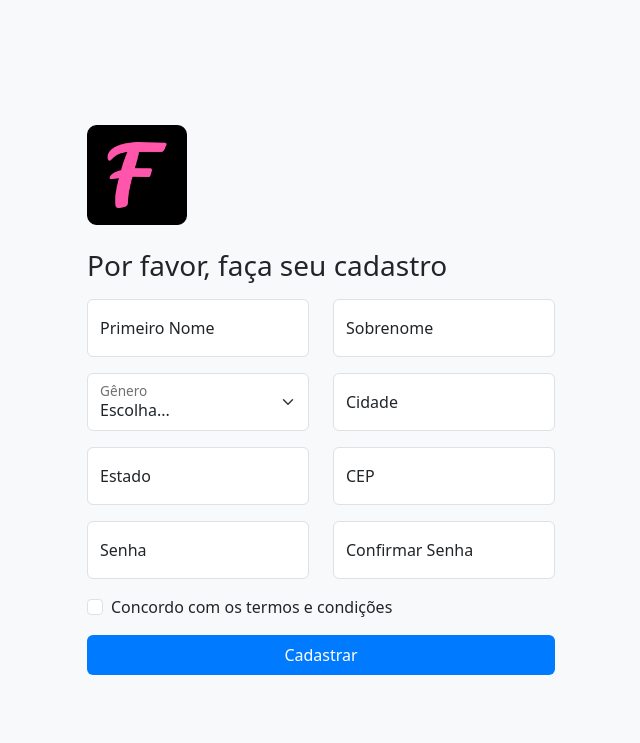
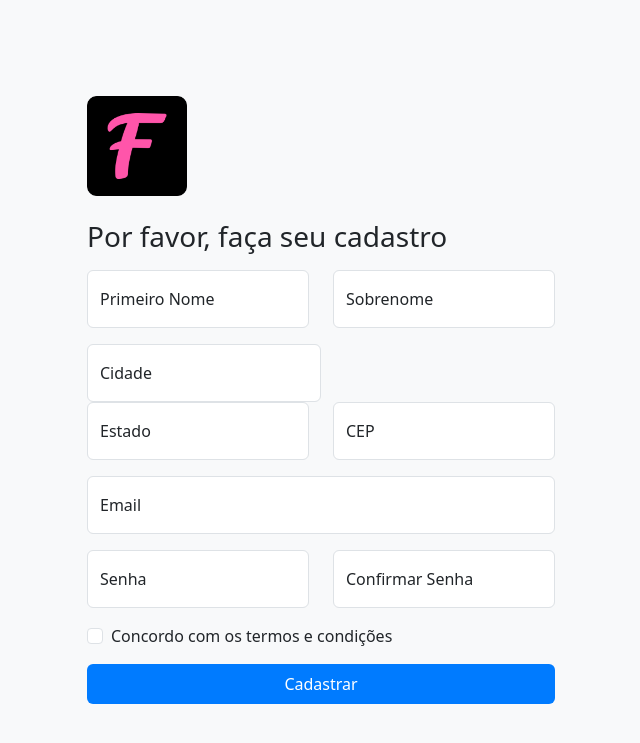
Before and after one commit to visaotech/FestBum, a PHP site: page /visao/cadastro-teste.php in a window 1280 px wide. Shown: the top 743 px of the page, without its empty margins (319-959 px from the left). Run offline with PHP 8.4, Linux system fonts and the light colour scheme.

Commit message:
Update cadastro-teste.php

```diff
--- a/visao/cadastro-teste.php
+++ b/visao/cadastro-teste.php
@@ -29,20 +29,6 @@
                 </div>
             </div>
 
-
-            <div class="row mb-3">
-                <div class="col-md-6">
-                    <div class="form-floating">
-                        <select class="form-select" id="genderSelect" required>
-                            <option value="">Escolha...</option>
-                            <option value="feminino">Feminino</option>
-                            <option value="masculino">Masculino</option>
-                            <option value="outro">Outro</option>
-                            <option value="nao_informar">Prefiro não informar</option>
-                        </select>
-                        <label for="genderSelect">Gênero</label>
-                    </div>
-                </div>
                 <div class="col-md-6">
                     <div class="form-floating">
                         <input type="text" class="form-control" id="floatingCidade" placeholder="Cidade" required>
@@ -65,7 +51,14 @@
                     </div>
                 </div>
             </div>
-
+              <div class="row mb-3">
+                <div class="col-md-12">
+                  <div class="form-floating">
+                    <input type="email" class="form-control" id="floatingEmail" placeholder="nome@exemplo.com" required>
+                    <label for="floatingEmail">Email</label>
+                  </div>
+                </div>
+              </div>
             <div class="row mb-3">
                 <div class="col-md-6">
                     <div class="form-floating">
```
